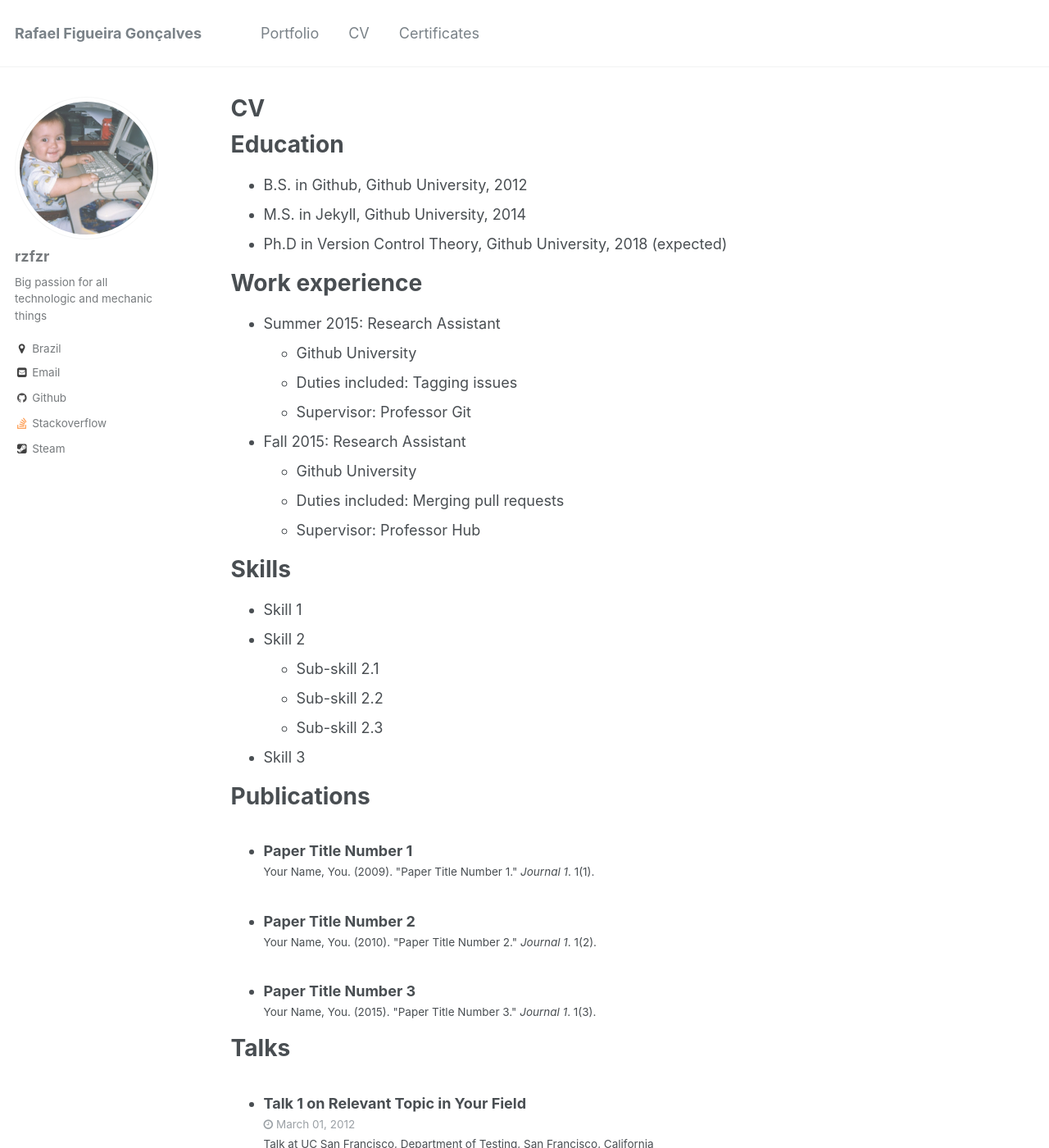
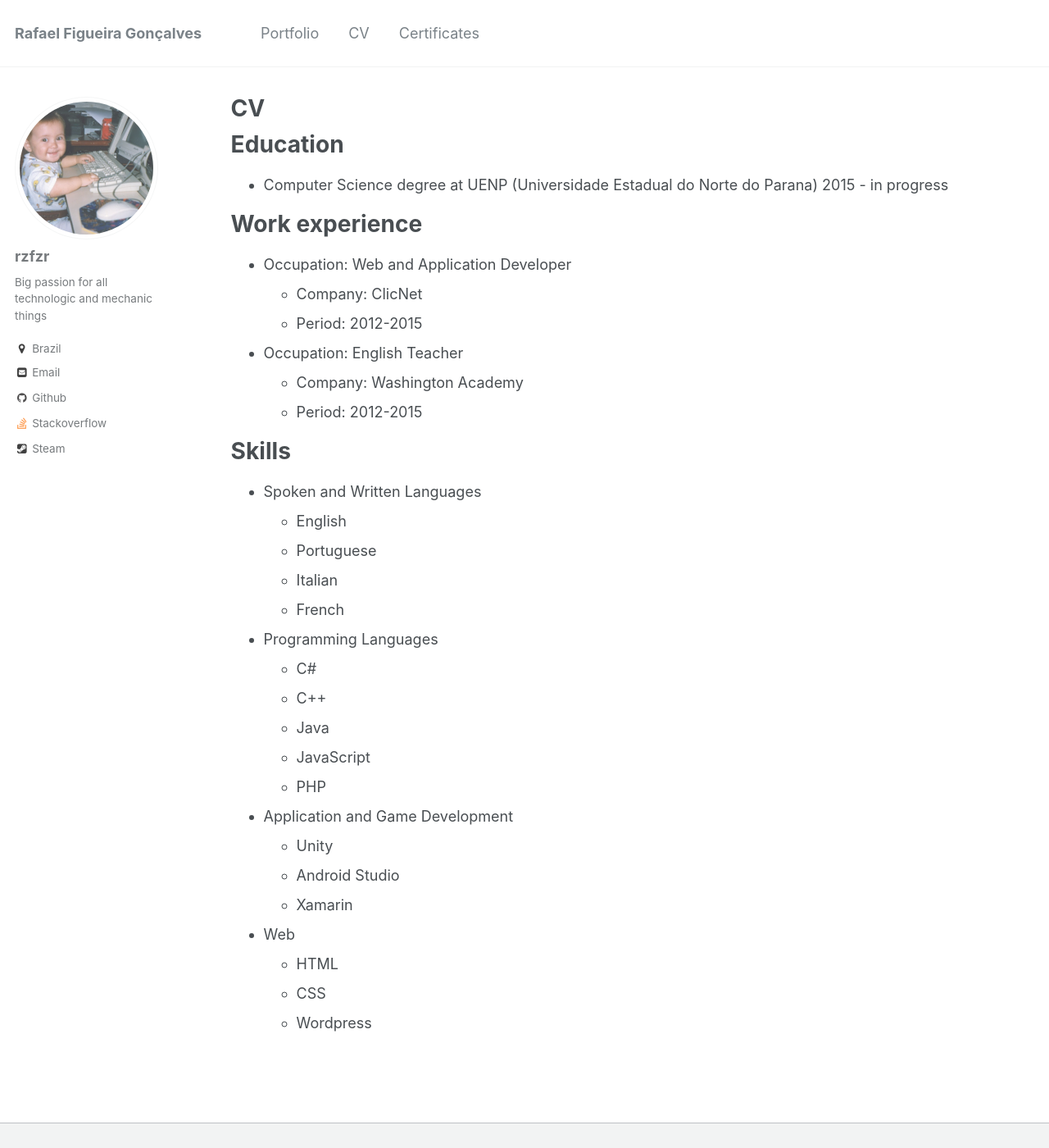
Before and after one commit to rzfzr/rzfzr.github.io, a Jekyll site: the page built from _pages/cv.md, in a window 1280 px wide and 1400 px high. Shown: the whole window at 82% size. Built offline with Jekyll 4.4.1, drawn with Linux system fonts in a browser that asks for light colours; some of the changed text lies outside the part shown; grey boxes are pictures that could not be loaded.

Commit message:
Update cv.md

```diff
--- a/_pages/cv.md
+++ b/_pages/cv.md
@@ -11,49 +11,41 @@ redirect_from:
 
 Education
 ======
-* B.S. in Github, Github University, 2012
-* M.S. in Jekyll, Github University, 2014
-* Ph.D in Version Control Theory, Github University, 2018 (expected)
+* Computer Science degree at UENP (Universidade Estadual do Norte do Parana) 2015 - in progress
 
 Work experience
 ======
-* Summer 2015: Research Assistant
-  * Github University
-  * Duties included: Tagging issues
-  * Supervisor: Professor Git
+* Occupation: Web and Application Developer
+  * Company: ClicNet
+  * Period: 2012-2015
 
-* Fall 2015: Research Assistant
-  * Github University
-  * Duties included: Merging pull requests
-  * Supervisor: Professor Hub
+* Occupation: English Teacher
+  * Company: Washington Academy
+  * Period: 2012-2015
+
 
 Skills
 ======
-* Skill 1
-* Skill 2
-  * Sub-skill 2.1
-  * Sub-skill 2.2
-  * Sub-skill 2.3
-* Skill 3
 
-Publications
-======
-  <ul>{% for post in site.publications %}
-    {% include archive-single-cv.html %}
-  {% endfor %}</ul>
+* Spoken and Written Languages
+  * English
+  * Portuguese
+  * Italian
+  * French
 
-Talks
-======
-  <ul>{% for post in site.talks %}
-    {% include archive-single-talk-cv.html %}
-  {% endfor %}</ul>
+* Programming Languages
+  * C#
+  * C++
+  * Java
+  * JavaScript
+  * PHP
 
-Teaching
-======
-  <ul>{% for post in site.teaching %}
-    {% include archive-single-cv.html %}
-  {% endfor %}</ul>
+* Application and Game Development
+  * Unity
+  * Android Studio
+  * Xamarin
 
-Service and leadership
-======
-* Currently signed in to 43 different slack teams
+* Web
+  * HTML
+  * CSS
+  * Wordpress
```
